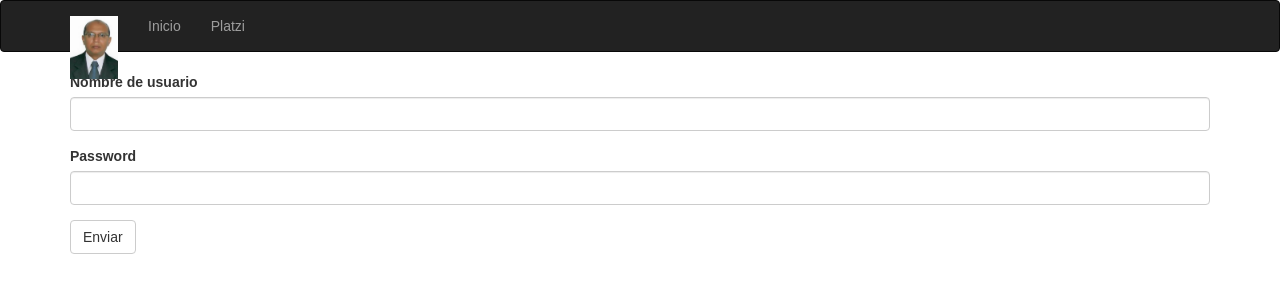
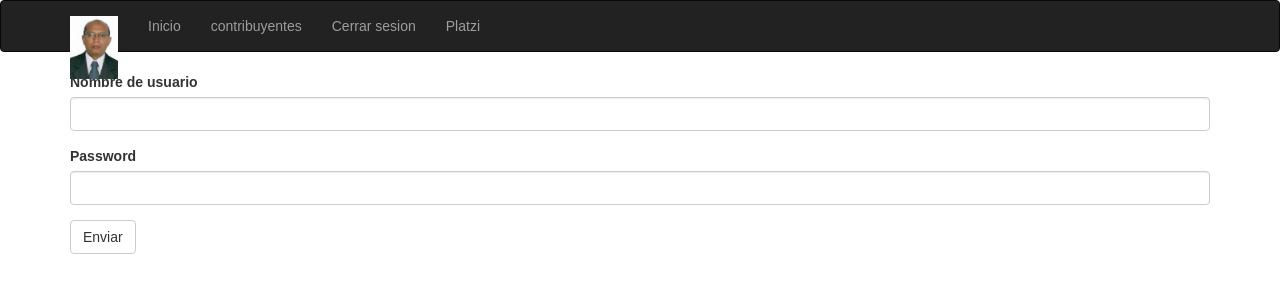
Before and after one commit to Edinsonpb/cronotax, a Flask app: page /inicio in a window 1280 px wide. Shown: the top 300 px of the page. Run offline with Flask 2, Linux system fonts and the light colour scheme; some libraries are stand-ins or nearby versions.

```diff
--- a/main.py
+++ b/main.py
@@ -57,7 +57,11 @@ def inicio():
 
 @app.route("/contribuyentes", methods=["GET", "POST"])
 def contribuyentes():
-    obligaciones = ["Impuesto a la Renta", "Impuesto a las ventas",
-    "Retención en la Fuente", "Impuesto de industria y comercio"]
+    contribuyentes = 1000
+    return render_template("contribuyentes.html", contribuyentes=contribuyentes)
 
-    return render_template("contribuyentes.html")
+@app.route("/inicio", methods=["GET", "POST"])
+def closesession():
+    session.clear()
+
+    return render_template("inicio.html")
--- a/templates/base.html
+++ b/templates/base.html
@@ -24,6 +24,7 @@
   {% endfor %}
 
   {% block content %}
+    {{ super() }}
   {% endblock %}
   {% block scripts %}
     {{  super() }}
--- a/templates/contribuyentes.html
+++ b/templates/contribuyentes.html
@@ -3,5 +3,5 @@
 {% import "bootstrap/wtf.html" as wtf %}
 
 {% block content %}
-    <h1>Exitoso día, {{ username | capitalize }}</h1>
+    <h1>Contribuyentes registrados {{ contribuyentes }}</h1>
 {% endblock %}
--- a/templates/inicio.html
+++ b/templates/inicio.html
@@ -4,7 +4,6 @@
 
 {% block content %}
     {% if username %}
-        <h1>Exitoso día, {{ username | capitalize }}</h1>
         <a href="contribuyentes"></a>
     {% endif %}
     <div class="container">
--- a/templates/navbar.html
+++ b/templates/navbar.html
@@ -19,6 +19,8 @@
     <div class="navbar-collapse collapse">
     <ul class="nav navbar-nav">
     <li><a href="{{ url_for('index') }}">Inicio</a></li>
+    <li><a href="{{ url_for("contribuyentes") }}">contribuyentes</a></li>
+    <li><a href="{{ url_for("closesession") }}">Cerrar sesion</a></li>
     <li><a href="https://platzi.com" target="_blank">Platzi</a></li>
     </ul>
     </div>
```
